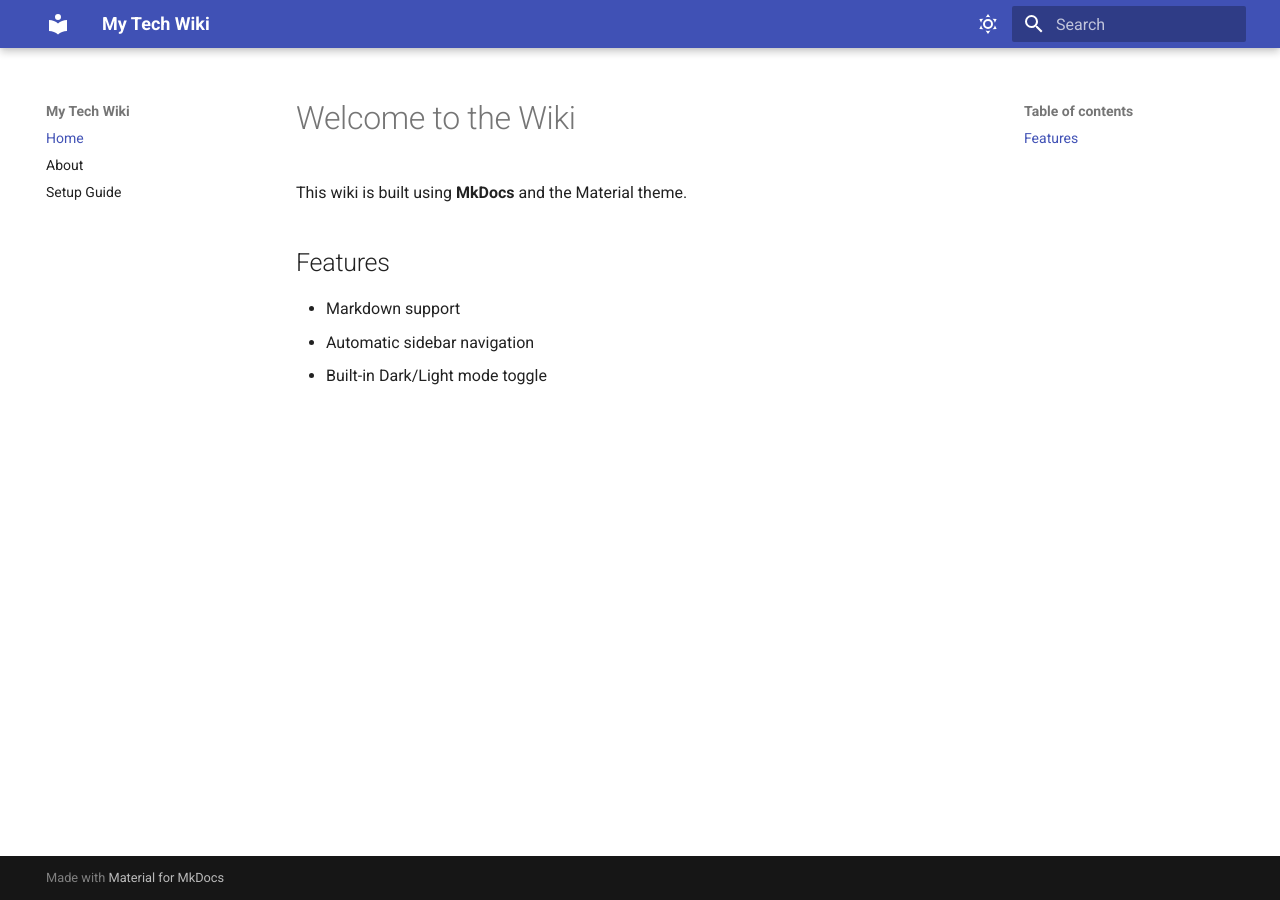
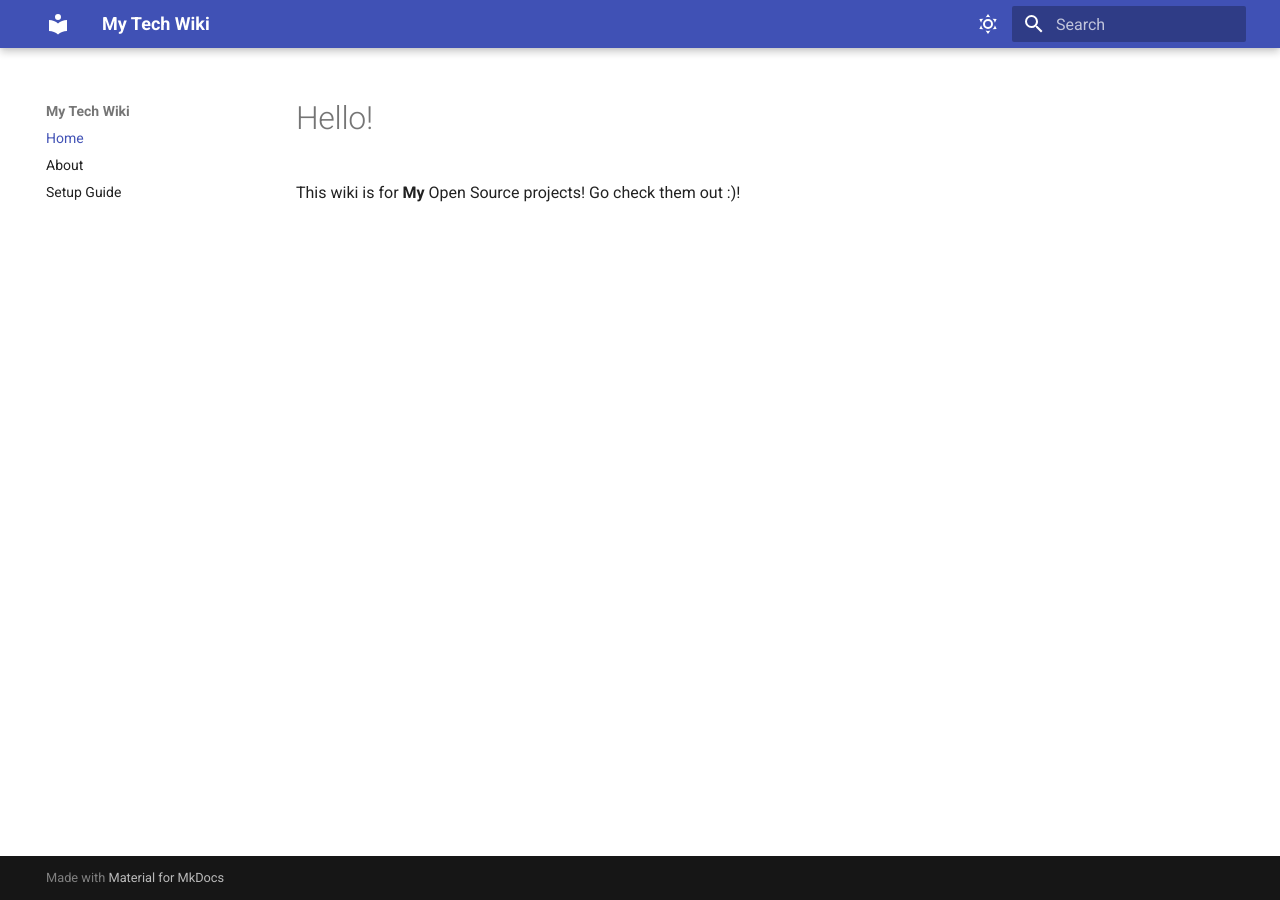
Before and after one commit to LegitCirtuitz/wiki, an MkDocs documentation site: the page built from docs/index.md, in a window 1280 px wide. Built offline with MkDocs 1.6.1 and Material for MkDocs 9.7.7, drawn with Linux system fonts in a browser that asks for light colours.

Commit message:
Update index.md

```diff
--- a/docs/index.md
+++ b/docs/index.md
@@ -1,8 +1,3 @@
-# Welcome to the Wiki
-
-This wiki is built using **MkDocs** and the Material theme.
-
-## Features
-* Markdown support
-* Automatic sidebar navigation
-* Built-in Dark/Light mode toggle
+# Hello!
+This wiki is for **My** Open Source projects!
+Go check them out :)!
```
